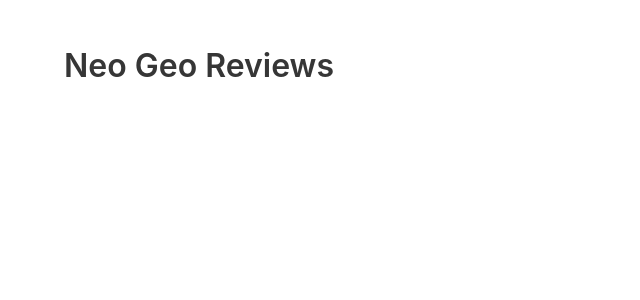
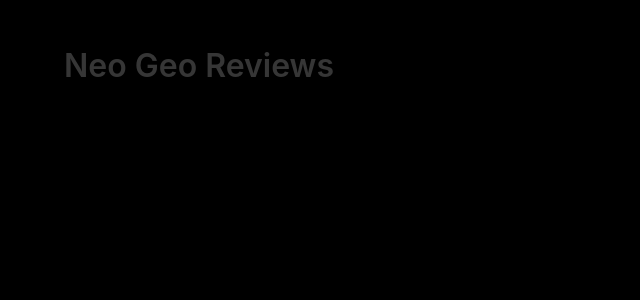
Before and after one commit to bklossner/neogeoreviews, an Angular app: page / in a window 1280 px wide. Shown: the top 300 px of the page, without its empty margins (0-640 px from the left). Built offline with nearby package versions, Linux system fonts and the light colour scheme.

Commit message:
Changing default color of background to black.

```diff
--- a/src/styles.scss
+++ b/src/styles.scss
@@ -1 +1,5 @@
-/* You can add global styles to this file, and also import other style files */
+$black: #000000;
+
+html {
+  background: $black;
+}
```
